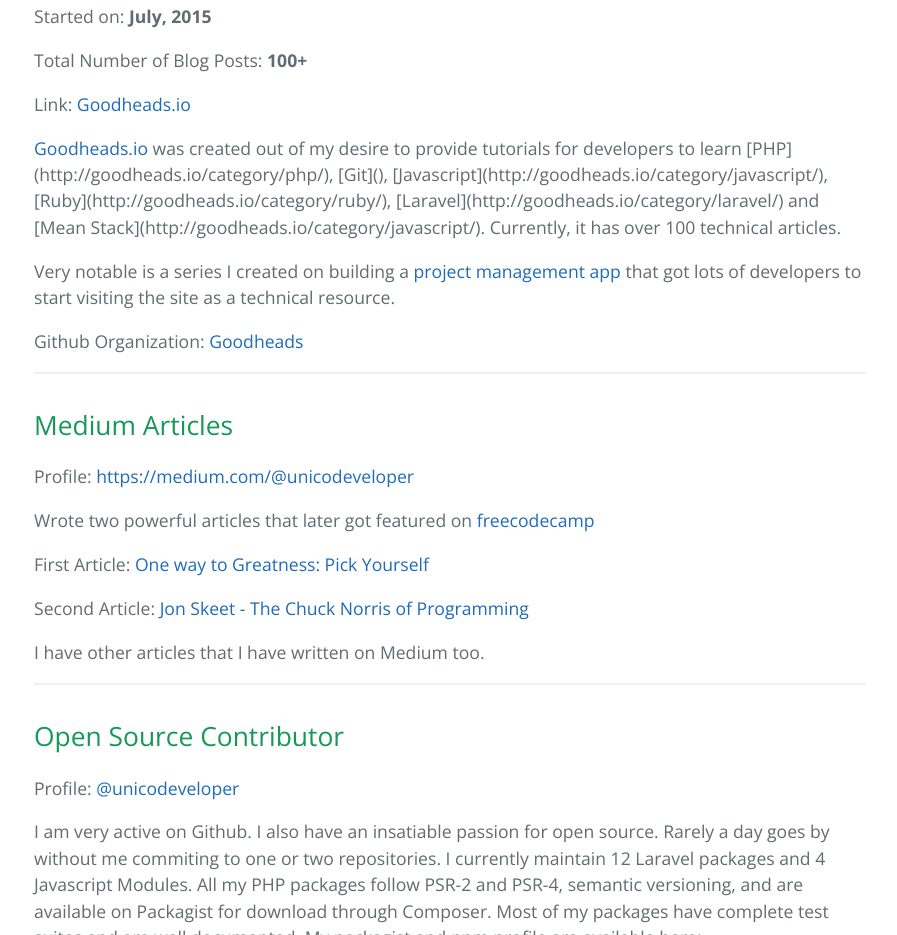
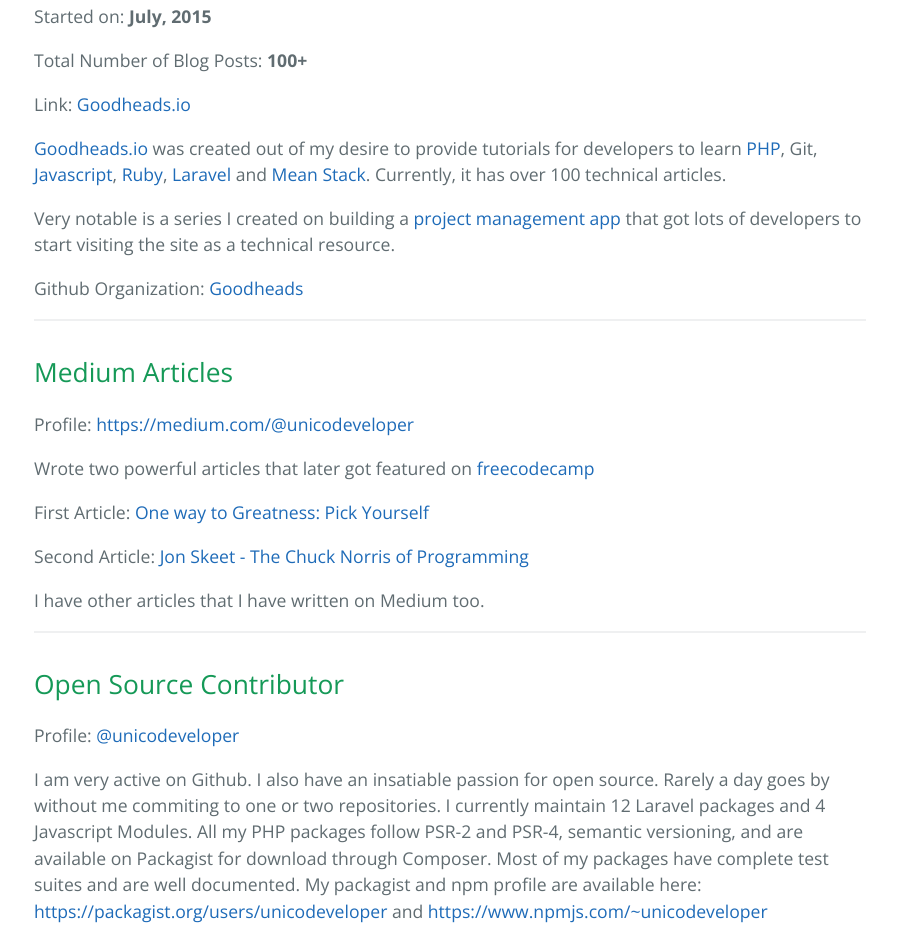
Before and after one commit to unicodeveloper/community-resume, a plain HTML site: page index.html in a window 1280 px wide. Shown: the part 8795-9730 px from the top of the page, without its empty margins (190-1087 px from the left). Drawn offline with nearby package versions, Linux system fonts and the light colour scheme.

Commit message:
fix(community-resume): Fix Ugly Links

```diff
--- a/index.html
+++ b/index.html
@@ -324,7 +324,7 @@
 
 <p>Link: <a href="http://goodheads.io">Goodheads.io</a></p>
 
-<p><a href="http://goodheads.io">Goodheads.io</a> was created out of my desire to provide tutorials for developers to learn [PHP](http://goodheads.io/category/php/), [Git](),  [Javascript](http://goodheads.io/category/javascript/), [Ruby](http://goodheads.io/category/ruby/), [Laravel](http://goodheads.io/category/laravel/) and [Mean Stack](http://goodheads.io/category/javascript/). Currently, it has over 100 technical articles.</p>
+<p><a href="http://goodheads.io">Goodheads.io</a> was created out of my desire to provide tutorials for developers to learn <a href="http://goodheads.io/category/php/">PHP</a>, Git, <a href="http://goodheads.io/category/javascript/">Javascript</a>, <a href="http://goodheads.io/category/ruby/">Ruby</a>, <a href="http://goodheads.io/category/laravel/">Laravel</a> and <a href="http://goodheads.io/category/javascript/">Mean Stack</a>. Currently, it has over 100 technical articles.</p>
 
 <p>Very notable is a series I created on building a <a href="https://github.com/goodheads/prego">project management app</a> that got lots of developers to start visiting the site as a technical resource.</p>
 
```
